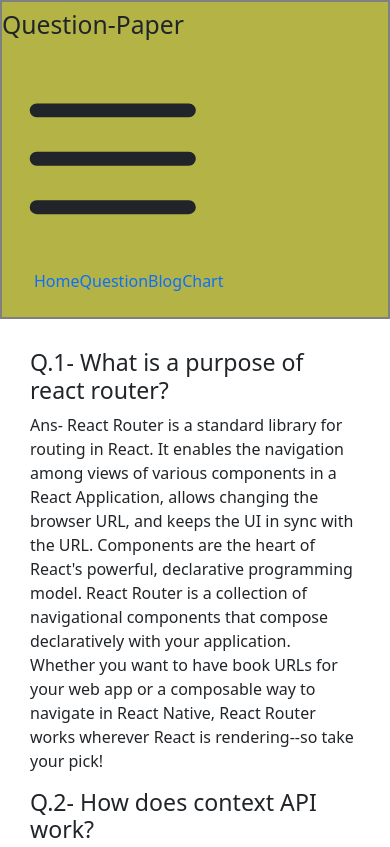
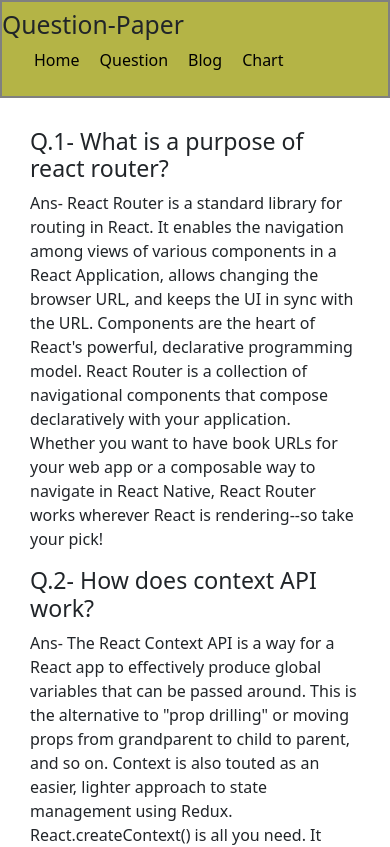
Before and after one commit to SADIA-AFSANA/assign9-questionpaper, a React (Create React App) app: page /blog in a window 390 px wide. Shown: the top 847 px of the page. Built offline with nearby package versions, Linux system fonts and the light colour scheme.

Commit message:
responsive

```diff
--- a/src/App.js
+++ b/src/App.js
@@ -52,7 +52,7 @@
     },
     {
       path: '*',
-      element: <div><h1>This route  are not found</h1></div>
+      element: <div><h1>This route  are not found :: 404</h1></div>
     }
 
   ])
--- a/src/component/NavBar/NavBar.css
+++ b/src/component/NavBar/NavBar.css
@@ -3,3 +3,9 @@
     border: 2px solid gray;
     background-color: rgb(180, 180, 70);
 }
+
+.navbar a {
+    text-decoration: none;
+    margin-right: 20px;
+    color: black;
+}
--- a/src/component/NavBar/NavBar.js
+++ b/src/component/NavBar/NavBar.js
@@ -18,9 +18,9 @@
                 <h2>Question-Paper</h2>
             </div>
             <div onClick={() => setOpen(!open)} class="h-6 w-6 md:hidden">
-                {
+                {/* {
                     open ? <XMarkIcon /> : <Bars3Icon />
-                }
+                } */}
                 <ul class={`md:flex justify-center absolute md:static duration-500 ease-in ${open ? 'top-4' : 'top-[-120px]'}`}>
                     {
                         routes.map(route => <Link key={route.id} route={route}></Link>)
--- a/src/component/layout/Header/Header.css
+++ b/src/component/layout/Header/Header.css
@@ -1,4 +1,4 @@
-.header {
+/* .header {
     display: flex;
     justify-content: space-between;
     border: 1px solid gray;
@@ -10,4 +10,4 @@
 .header a {
     padding: 30px;
     text-decoration: none;
-}
+} */
```
